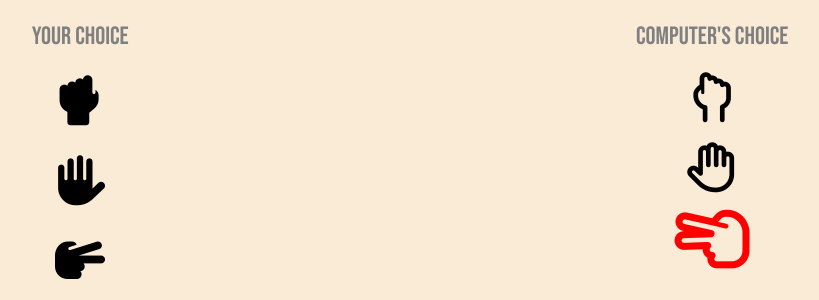
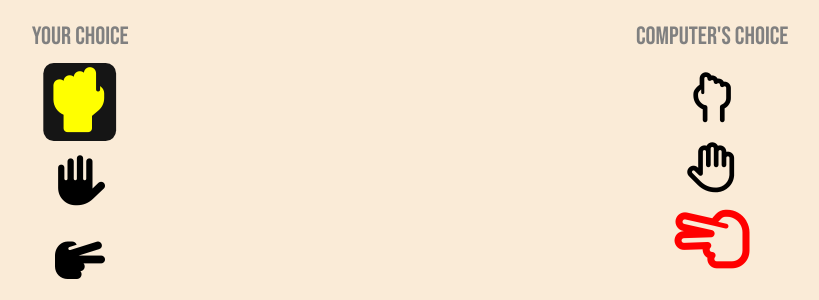
Before and after one commit to BigFatDuck1/rock-paper-scissors-1-odin, a plain HTML site: page index.html in a window 1280 px wide. Both pictures are taken after a click on the button 310 px from the left and 253 px from the top of the page. Shown: the part 151-451 px from the top of the page, without its empty margins (230-1049 px from the left). Drawn offline with Linux system fonts and the light colour scheme.

Commit message:
After player has pressed button, there is :focus

```diff
--- a/styles.css
+++ b/styles.css
@@ -96,6 +96,12 @@ body {
 
 }
 
+.icon_button:focus {
+    background-color: rgb(21, 21, 21);
+    color: yellow;
+    transform: scale(1.3) scaleX(-1);
+}
+
 .pressed {
     transform: scale(2);
     border-color: #ffc600;
```
